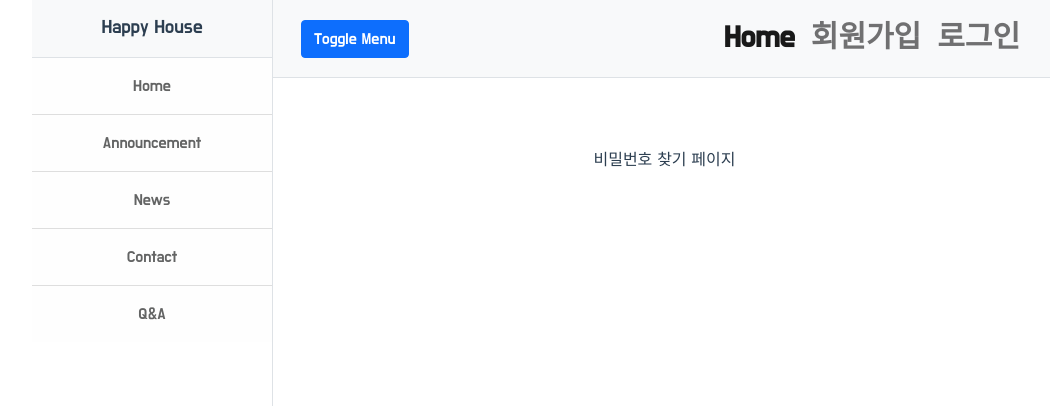
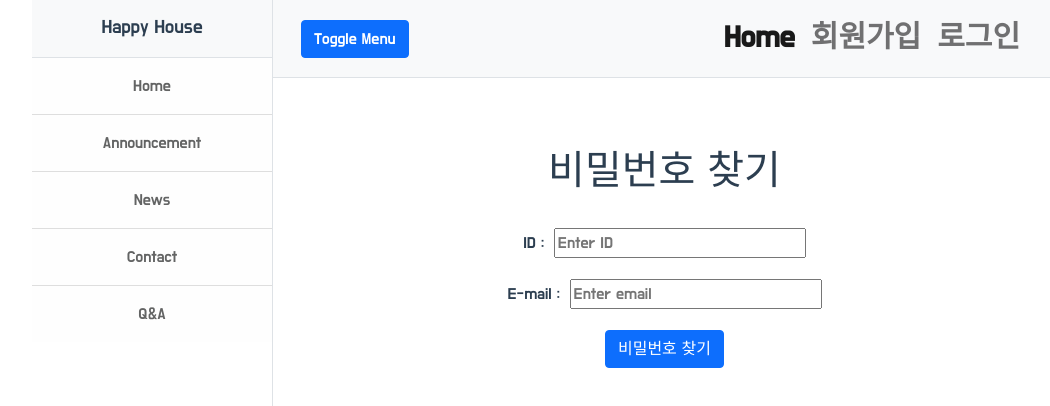
Before and after one commit to sdyoon94/HappyHouse-FrontEnd, a Vue app: page /findpw in a window 1280 px wide. Shown: the top 406 px of the page, without its empty margins (96-1146 px from the left). Built offline with nearby package versions, Linux system fonts and the light colour scheme.

Commit message:
비밀번호 변경 구현 완료

```diff
--- a/src/components/user/UserFindPw.vue
+++ b/src/components/user/UserFindPw.vue
@@ -1,8 +1,100 @@
-<template><div>비밀번호 찾기 페이지</div></template>
+<template>
+  <div>
+    <h1>비밀번호 찾기</h1>
+    <br />
+    <form action="" @submit="onSubmit" class="col-*-12">
+      <div class="form-group">
+        <label>ID :</label>&nbsp;
+        <input
+          id="userId"
+          placeholder="Enter ID"
+          v-model="user.userId"
+          required
+          @keyup="idCheck"
+        />
+        <div class="valid">적합합니다.</div>
+        <div class="invalid">6자 미만 혹은 12자 초과입니다.</div>
+      </div>
+      <div class="form-group">
+        <label for="email">E-mail :</label>&nbsp;
+        <input
+          type="text"
+          placeholder="Enter email"
+          v-model="user.email"
+          required
+        />
+      </div>
+      <button type="submit" class="btn btn-primary">비밀번호 찾기</button>
+    </form>
+  </div>
+</template>
 
 <script>
+import http from "@/api/http";
 export default {
   name: "UserFindPw",
+  data() {
+    return {
+      user: {
+        userId: "",
+        email: "",
+      },
+    };
+  },
+  methods: {
+    idCheck() {
+      var valid = document.querySelector("#userId ~ .valid");
+      var invalid = document.querySelector("#userId ~ .invalid");
+      if (this.user.userId.length == 0) {
+        valid.style.display = "none";
+        invalid.style.display = "none";
+        return false;
+      } else if (
+        this.user.userId.length >= 6 &&
+        this.user.userId.length <= 12
+      ) {
+        valid.style.display = "block";
+        invalid.style.display = "none";
+        return true;
+      } else {
+        valid.style.display = "none";
+        invalid.style.display = "block";
+        return false;
+      }
+    },
+    onSubmit(event) {
+      event.preventDefault();
+      http
+        .post("/user/checkuser", {
+          userId: this.user.userId,
+          email: this.user.email,
+        })
+        .then((data) => {
+          if (data.data == 1) {
+            if (confirm("임시 비밀번호를 이메일로 보내겠습니까??")) {
+              http
+                .post("/user/setpw", {
+                  userId: this.user.userId,
+                  email: this.user.email,
+                })
+                .then((data) => {
+                  data;
+                  alert("임시 비밀번호를 발송하였습니다.");
+                  this.$router.push("/login");
+                })
+                .catch(() => {
+                  console.log("오류 발생");
+                });
+            }
+          } else {
+            alert("사용자 정보가 잘못 되었습니다.");
+          }
+        })
+        .catch(() => {
+          console.log("오류 발생");
+        });
+    },
+  },
 };
 </script>
 
--- a/src/components/user/UserModify.vue
+++ b/src/components/user/UserModify.vue
@@ -64,7 +64,7 @@
         <label for="email">E-mail :</label>&nbsp;
         <input
           type="text"
-          placeholder="Enter password"
+          placeholder="Enter Email"
           v-model="user.email"
           required
         />
```
